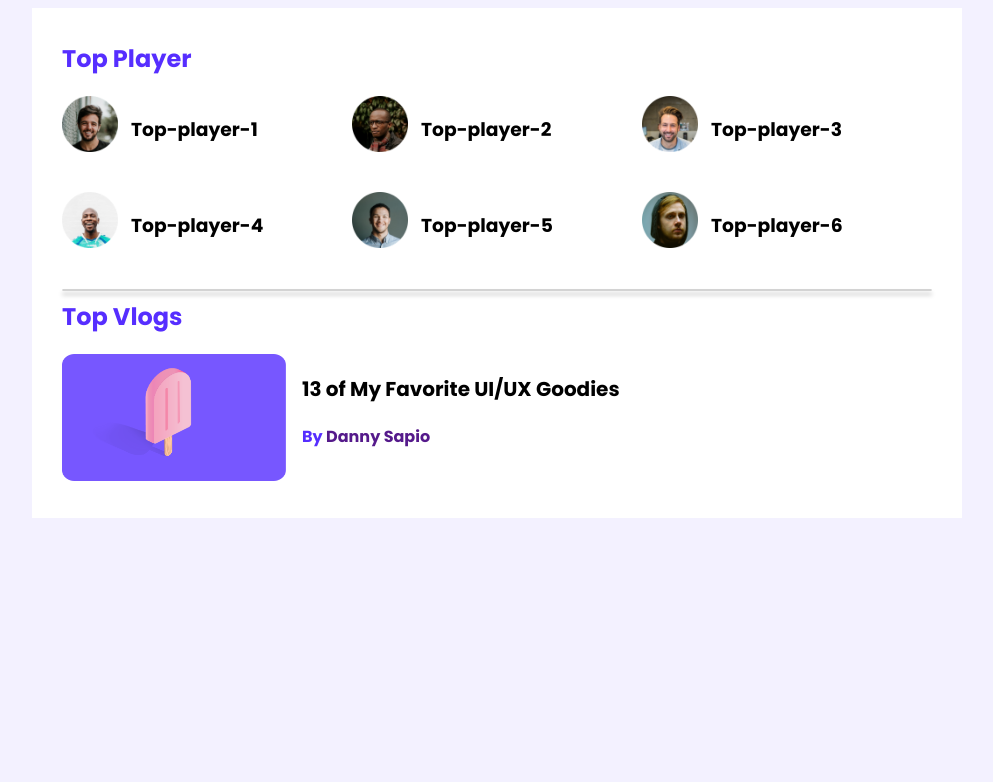
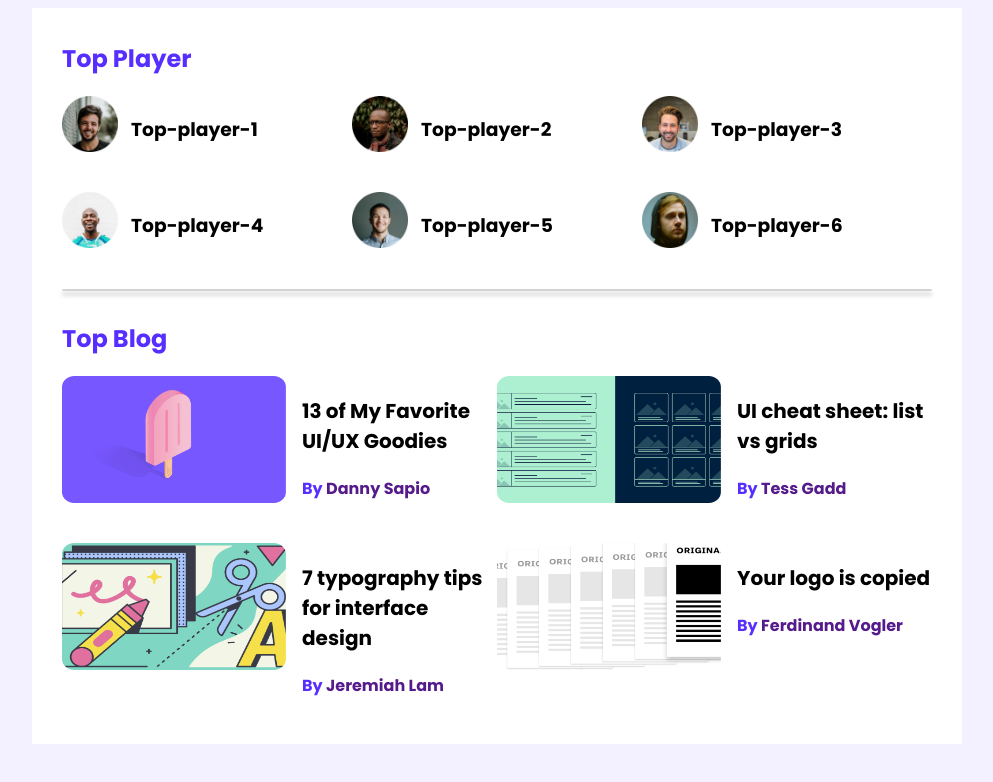
Before and after one commit to Torabarnob203311003/Leader-board-css, a plain HTML site: page index.html in a window 1280 px wide. Shown: the whole page, without its empty margins (143-1136 px from the left). Drawn offline with Linux system fonts and the light colour scheme.

Commit message:
blog section

```diff
--- a/index.html
+++ b/index.html
@@ -54,7 +54,7 @@
                             </div>
                             <hr>
                             <div class="top-blogs">
-                                <h2 class="section-title">Top Vlogs</h2>
+                                <h2 class="section-title">Top Blog</h2>
                             </div>
                             <div class="Blogs">
                                 <article class="blog">
@@ -68,6 +68,39 @@
                                     </div>
 
                                 </article>
+                                <article class="blog">
+                                    <div class="thumblin">
+                                        <img src="images/blogs/blog-2.png" alt="">
+                                    </div>
+                                    <div class="blog-info">
+                                        <h3 class="blog-title">UI cheat sheet:
+                                        list vs grids</h3>
+                                        <p class="blog-aurthor">By <a href="">Tess Gadd</a></p>
+                                    </div>
+
+                                </article>
+                                <article class="blog">
+                                    <div class="thumblin">
+                                        <img src="images/blogs/blog-3.png" alt="">
+                                    </div>
+                                    <div class="blog-info">
+                                        <h3 class="blog-title">7 typography tips
+                                        for interface design</h3>
+                                        <p class="blog-aurthor">By <a href="">Jeremiah Lam</a></p>
+                                    </div>
+
+                                </article>
+                                <article class="blog">
+                                    <div class="thumblin">
+                                        <img src="images/blogs/blog-4.png" alt="">
+                                    </div>
+                                    <div class="blog-info">
+                                        <h3 class="blog-title">Your logo is
+                                        copied</h3>
+                                        <p class="blog-aurthor">By <a href="">Ferdinand Vogler</a></p>
+                                    </div>
+
+                                </article>
 
                             </div>
 
--- a/style.css
+++ b/style.css
@@ -62,6 +62,7 @@
          border: 1px solid lightgray;
          background: #FFF;
          box-shadow: 0px 4px 4px 0px rgba(0, 0, 0, 0.25);
+         margin-bottom: 30px;
    }
 
    .thumblin img {
@@ -69,9 +70,16 @@
       width: 224px;
       height: 127px;
    }
+   .Blogs{
+
+      display: grid;
+      grid-template-columns: repeat(2,1fr);
+      grid-row-gap: 26px;
+   }
    .blog{
 
       display: flex;
+      grid-template-columns: repeat(2,1fr);
    }
    .blog-info{
 
@@ -85,6 +93,8 @@
 
       color: #562EFF;
       font-size: 16px;
+      font-weight: 400;
+      font-style: normal;
 
    }
    .blog-aurthor a{
```
